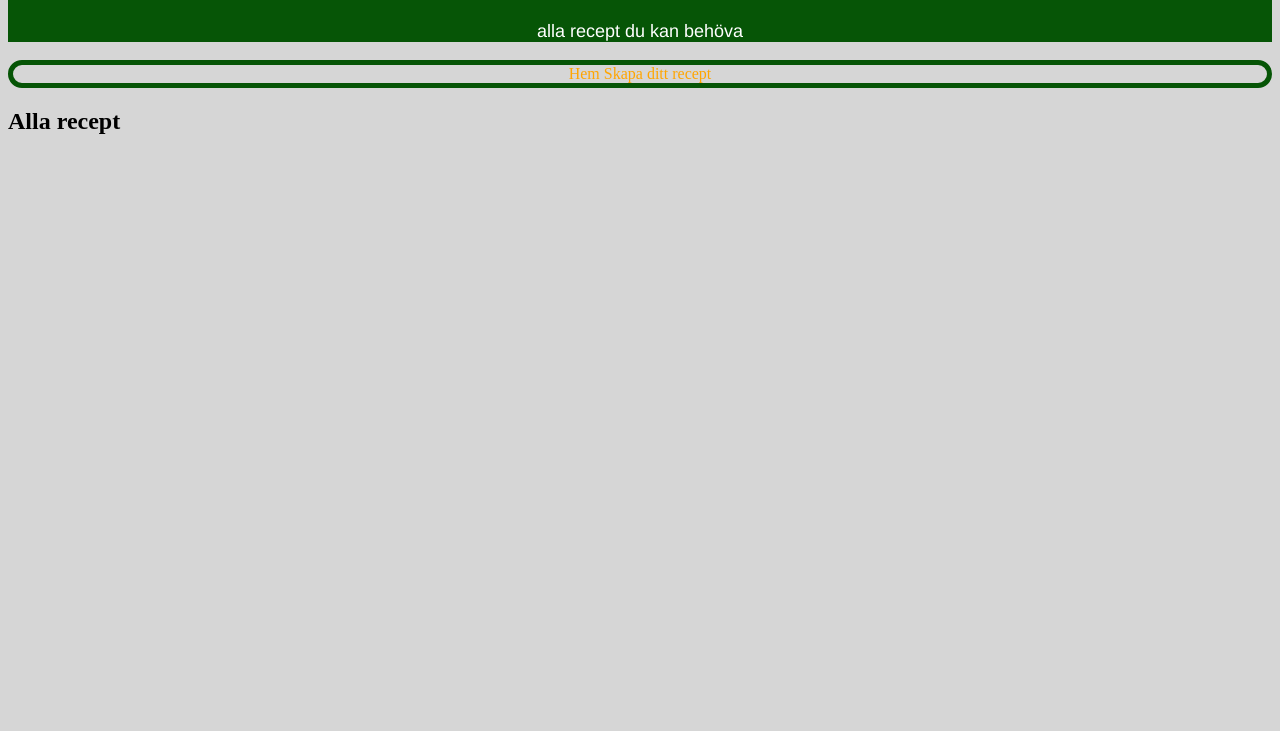
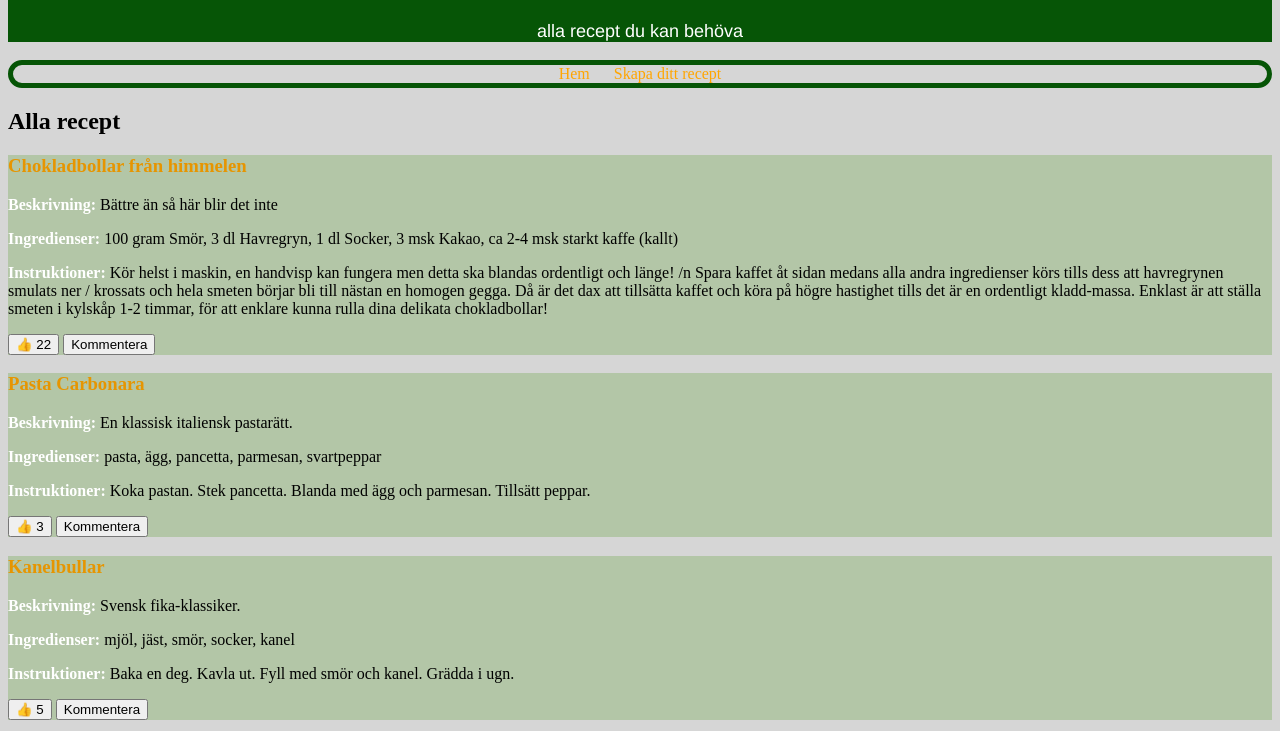
Before and after one commit to Calcifer-Demon/AshleyJackOliver, a plain HTML site: page Projektny/index.html in a window 1280 px wide. Shown: the part 69-800 px from the top of the page. Drawn offline with Linux system fonts and the light colour scheme.

Commit message:
css tillägg
fixat sökvägar och get recepten färg

```diff
--- a/Projektny/scripts/main.js
+++ b/Projektny/scripts/main.js
@@ -14,7 +14,7 @@ function hämtaRecept() {
       visaRecept(allaRecept);
     }
   };
-  ajaxForfragan.open("GET", "recipes.json", true);
+  ajaxForfragan.open("GET", "../data/recipes.json", true);
   ajaxForfragan.send();
 }
 
--- a/Projektny/styles/style.css
+++ b/Projektny/styles/style.css
@@ -26,5 +26,18 @@ nav {
 nav a {
     text-decoration: none;
     color: orange;
+    padding: 10px;
+}
+.recipe-card {
+    background-color: rgb(179, 198, 167);
+}
+.recipe-card h3 {
+    color: rgb(230, 149, 1);
+}
+.recipe-card p{
+    color: black;
+}
 
+.recipe-card p strong{
+    color: rgb(255, 255, 255);
 }
```
Also changed, not shown: Projektny/pages/skapaRecept.html (+4 -0 lines).
